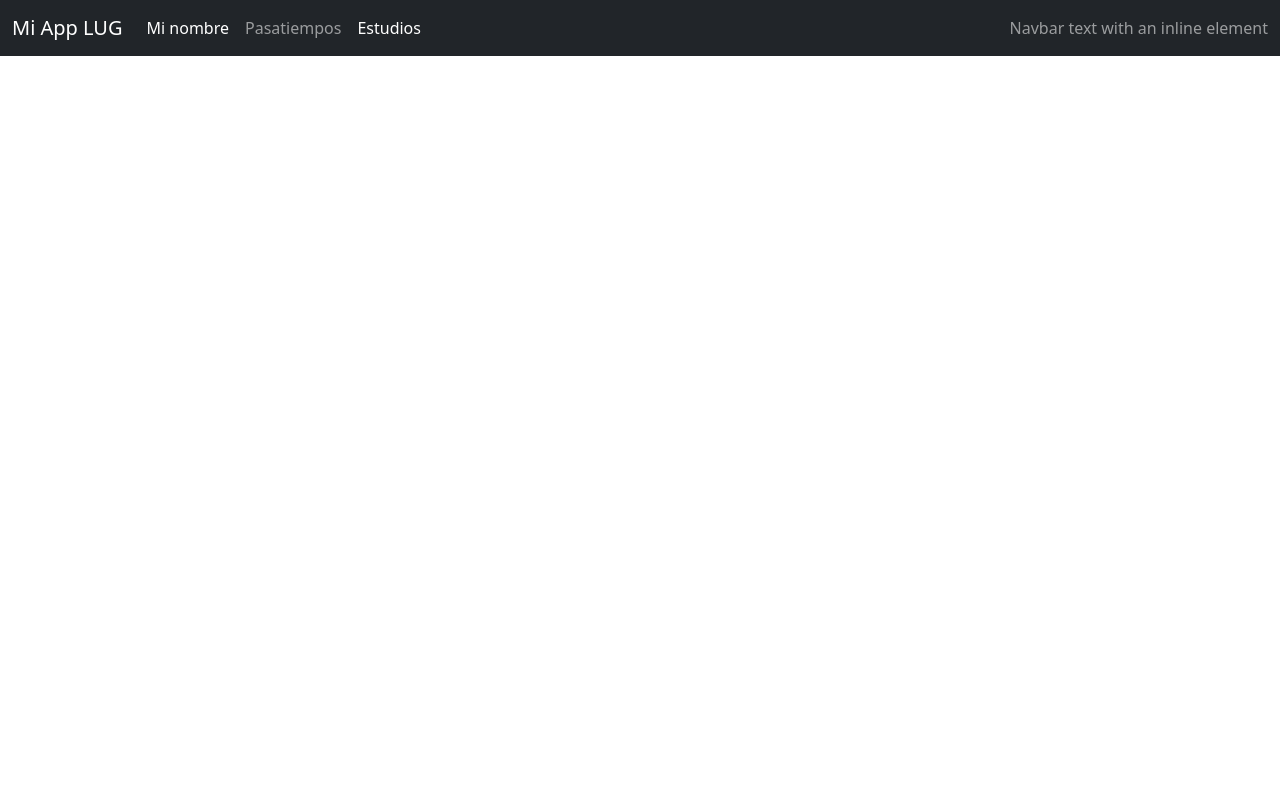
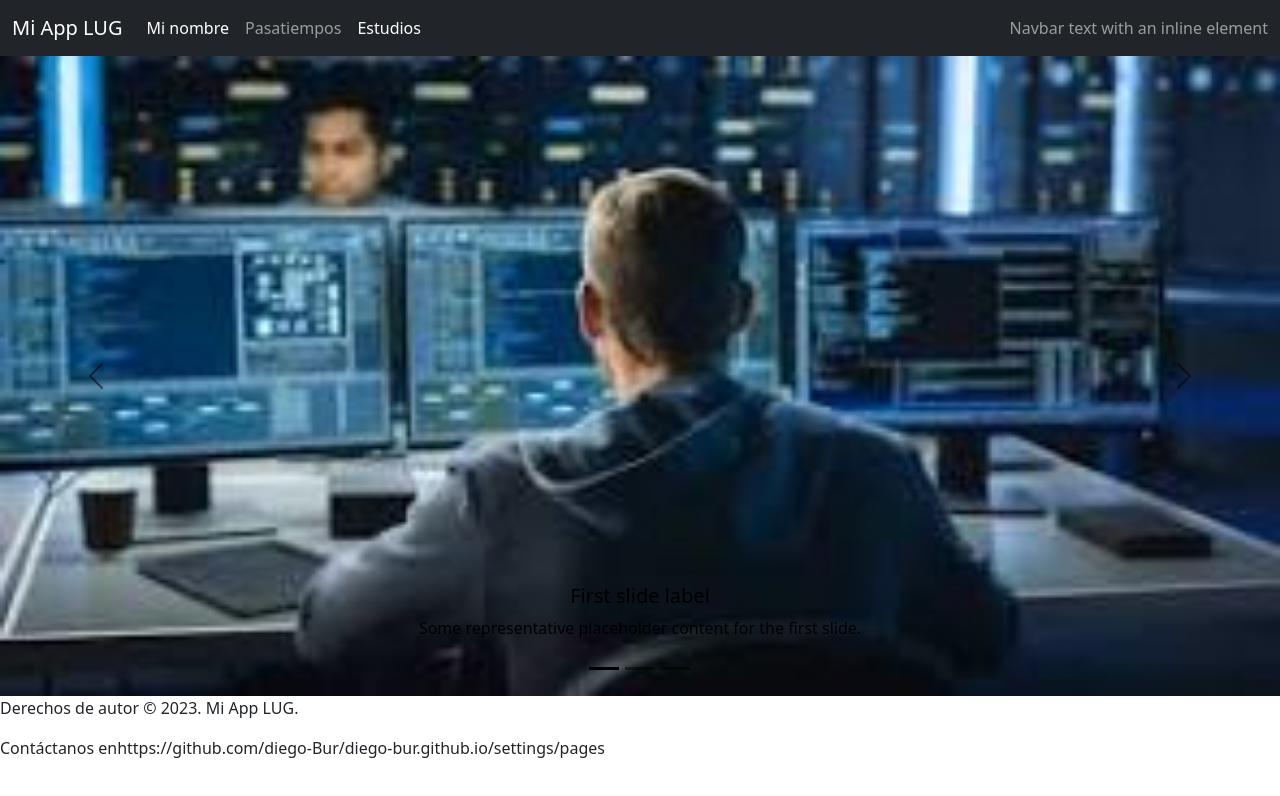
Before and after one commit to diego-Bur/diego-bur.github.io, a plain HTML site: page index.html in a window 1280 px wide. Drawn offline with nearby package versions, Linux system fonts and the light colour scheme.

Commit message:
se agregan nuevos componentes

```diff
--- a/index.html
+++ b/index.html
@@ -28,6 +28,7 @@
           <div class="collapse navbar-collapse" id="navbarText">
             <ul class="navbar-nav me-auto mb-2 mb-lg-0">
               <li class="nav-item">
+
                 <a class="nav-link active" aria-current="page" href="#">Mi nombre</a>
               </li>
               <li class="nav-item">
@@ -44,6 +45,51 @@
         </div>
       </nav>
 
+      <div id="carouselExampleDark" class="carousel carousel-dark slide" data-bs-ride="carousel">
+        <div class="carousel-indicators">
+          <button type="button" data-bs-target="#carouselExampleDark" data-bs-slide-to="0" class="active" aria-current="true" aria-label="Slide 1"></button>
+          <button type="button" data-bs-target="#carouselExampleDark" data-bs-slide-to="1" aria-label="Slide 2"></button>
+          <button type="button" data-bs-target="#carouselExampleDark" data-bs-slide-to="2" aria-label="Slide 3"></button>
+        </div>
+        <div class="carousel-inner">
+          <div class="carousel-item active" data-bs-interval="10000">
+            <img src="images.jpg" class="d-block w-100" alt="100">
+            <div class="carousel-caption d-none d-md-block">
+              <h5>First slide label</h5>
+              <p>Some representative placeholder content for the first slide.</p>
+            </div>
+          </div>
+          <div class="carousel-item" data-bs-interval="2000">
+            <img src="istockphoto-1215246849-612x612.jpg" class="d-block w-100" alt="100">
+            <div class="carousel-caption d-none d-md-block">
+              <h5>Second slide label</h5>
+              <p>Some representative placeholder content for the second slide.</p>
+            </div>
+          </div>
+          <div class="carousel-item">
+            <img src="stock-photo-data-science-and-big-data-technology-scientist-computing-analysing-and-visualizing-complex-data-2284126663.jpg" class="d-block w-100" alt="100">
+            <div class="carousel-caption d-none d-md-block">
+              <h5>Third slide label</h5>
+              <p>Some representative placeholder content for the third slide.</p>
+            </div>
+          </div>
+        </div>
+        <button class="carousel-control-prev" type="button" data-bs-target="#carouselExampleDark" data-bs-slide="prev">
+          <span class="carousel-control-prev-icon" aria-hidden="true"></span>
+          <span class="visually-hidden">Previous</span>
+        </button>
+        <button class="carousel-control-next" type="button" data-bs-target="#carouselExampleDark" data-bs-slide="next">
+          <span class="carousel-control-next-icon" aria-hidden="true"></span>
+          <span class="visually-hidden">Next</span>
+        </button>
+      </div>
+
+      <footer>
+        <p>Derechos de autor © 2023. Mi App LUG.</p>
+        <p>Contáctanos enhttps://github.com/diego-Bur/diego-bur.github.io/settings/pages </p>
+      </footer>
+
+
 </body>
 
 </html>
```
Also changed, not shown: images.jpg (added), istockphoto-1215246849-612x612.jpg (added), stock-photo-data-science-and-big-data-technology-scientist-computing-analysing-and-visualizing-complex-data-2284126663.jpg (added).
